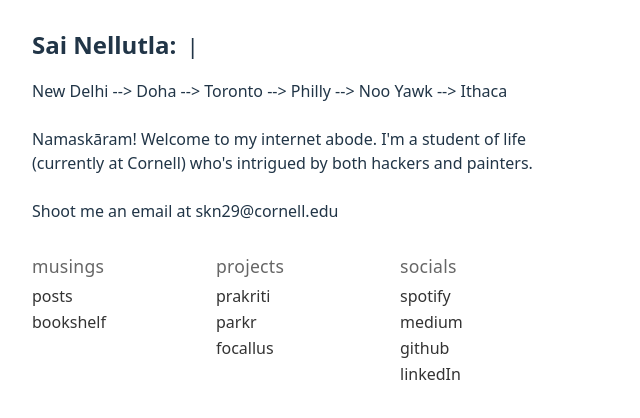
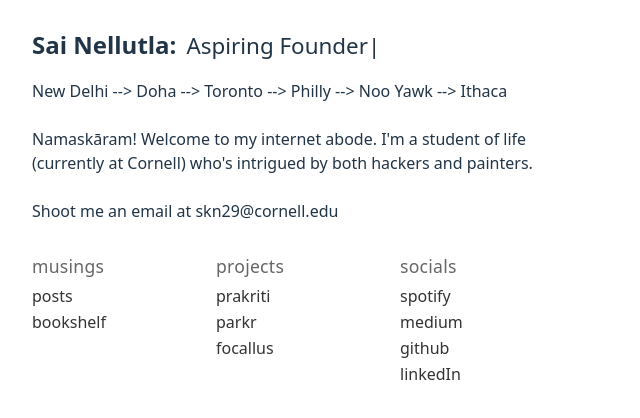
Before and after one commit to SaiNel7/abode, a React (Vite) app: page / in a window 1280 px wide. Shown: the top 418 px of the page, without its empty margins (0-640 px from the left). Built offline with nearby package versions, Linux system fonts and the light colour scheme.

Commit message:
minor changes

```diff
--- a/src/App.jsx
+++ b/src/App.jsx
@@ -7,7 +7,7 @@ import ScrollToTop from './ScrollToTop';
 import Icarus from './assets/icarus.jpg';
 
 function Home() {
-  const words = ["Engineer", "Product Thinker", "Artist", "Writer", "Founder", "Adventurer",];
+  const words = ["Aspiring Founder", "Builder", "Strategist", "Engineer","Artist", "Writer", "Student",];
   const [currentWordIndex, setCurrentWordIndex] = useState(0);
   const [currentText, setCurrentText] = useState('');
   const [isDeleting, setIsDeleting] = useState(false);
```
